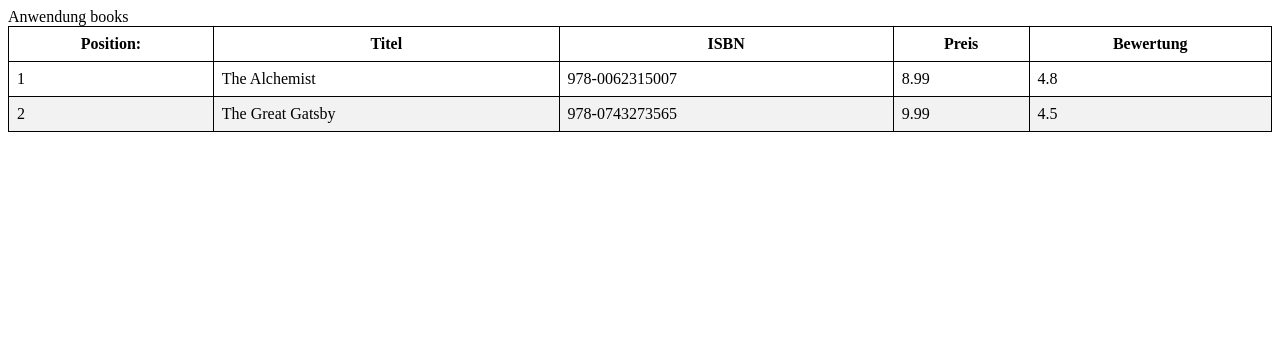
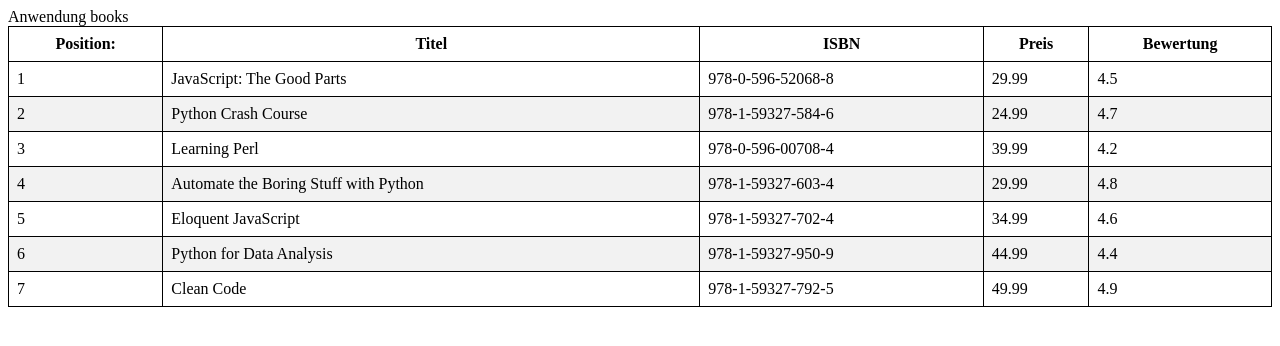
Before and after one commit to zahlenhelfer/ng-book-workshop, an Angular app: page / in a window 1280 px wide. Shown: the top 346 px of the page. Built offline with nearby package versions, Linux system fonts and the light colour scheme.

Commit message:
refactor: Update book list component with new book data

```diff
--- a/src/app/books/book-list/book-list.component.ts
+++ b/src/app/books/book-list/book-list.component.ts
@@ -5,19 +5,52 @@
   templateUrl: './book-list.component.html',
   styleUrl: './book-list.component.css'
 })
+
 export class BookListComponent {
 
-  books = [{
-    title: 'The Alchemist',
-    isbn: '978-0062315007',
-    price: 8.99,
-    rating: 4.8,
-  }, {
-    title: 'The Great Gatsby',
-    isbn: '978-0743273565',
-    price: 9.99,
-    rating: 4.5,
-  }
+  books = [
+    {
+      "isbn": "978-0-596-52068-8",
+      "title": "JavaScript: The Good Parts",
+      "price": 29.99,
+      "rating": 4.5
+    },
+    {
+      "isbn": "978-1-59327-584-6",
+      "title": "Python Crash Course",
+      "price": 24.99,
+      "rating": 4.7
+    },
+    {
+      "isbn": "978-0-596-00708-4",
+      "title": "Learning Perl",
+      "price": 39.99,
+      "rating": 4.2
+    },
+    {
+      "isbn": "978-1-59327-603-4",
+      "title": "Automate the Boring Stuff with Python",
+      "price": 29.99,
+      "rating": 4.8
+    },
+    {
+      "isbn": "978-1-59327-702-4",
+      "title": "Eloquent JavaScript",
+      "price": 34.99,
+      "rating": 4.6
+    },
+    {
+      "isbn": "978-1-59327-950-9",
+      "title": "Python for Data Analysis",
+      "price": 44.99,
+      "rating": 4.4
+    },
+    {
+      "isbn": "978-1-59327-792-5",
+      "title": "Clean Code",
+      "price": 49.99,
+      "rating": 4.9
+    }
   ];
 
 }
```
